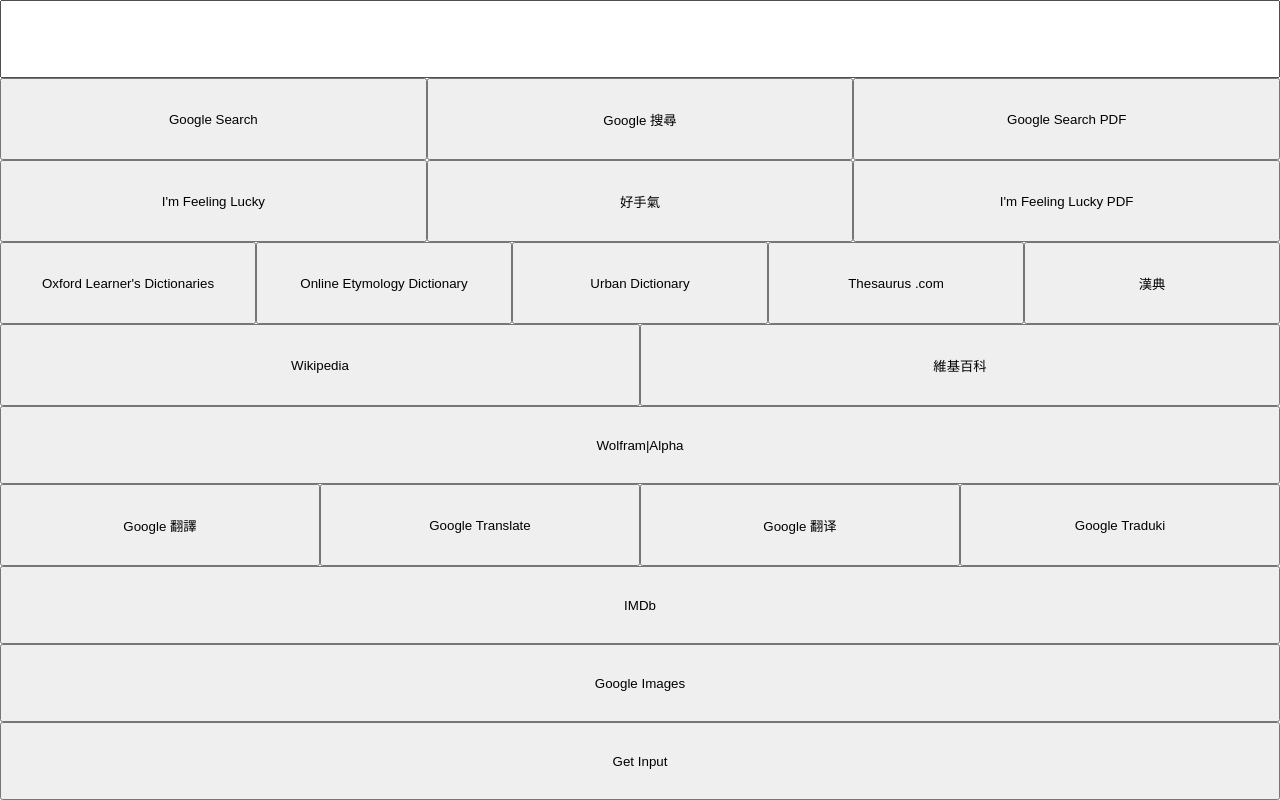
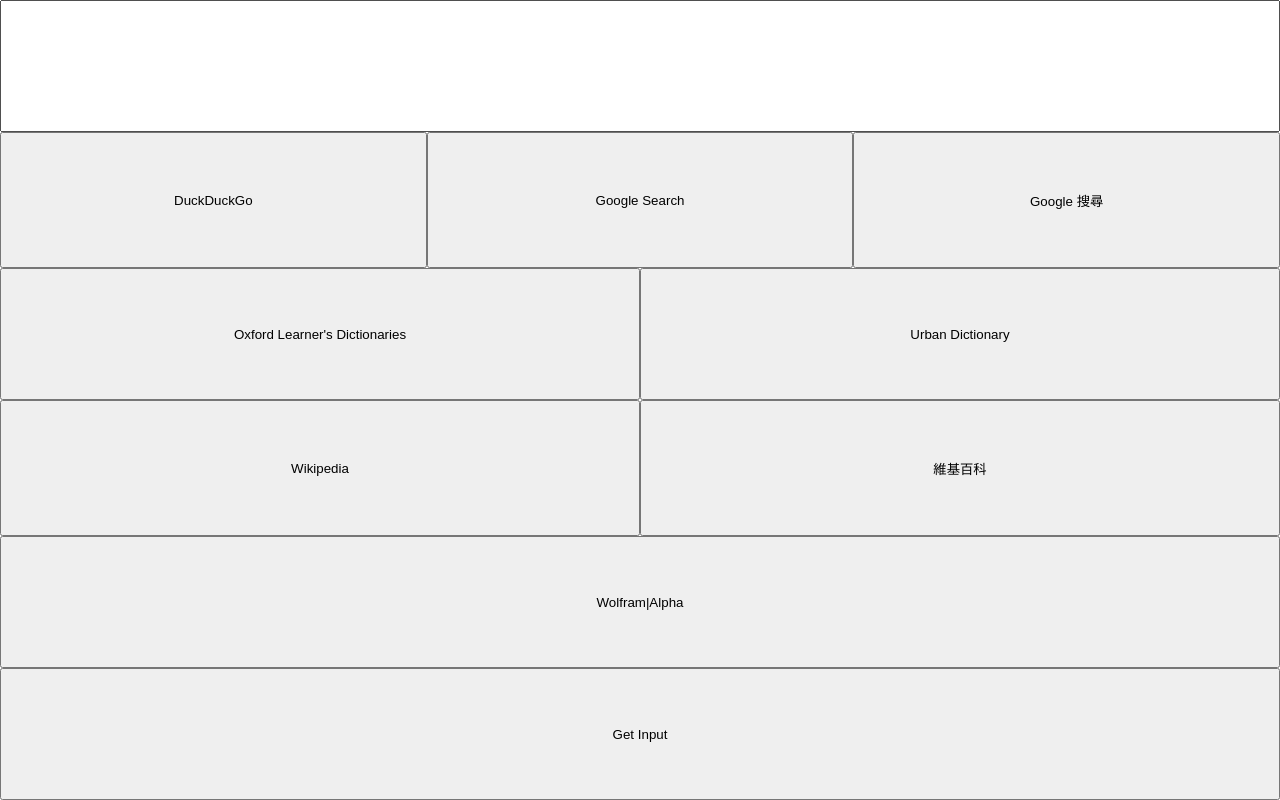
Before and after one commit to sharils/myhp, a plain HTML site: page public/index.html in a window 1280 px wide. Drawn offline with Linux system fonts and the light colour scheme.

Commit message:
Make search list up to date

```diff
--- a/public/index.html
+++ b/public/index.html
@@ -30,35 +30,19 @@
   <form action="">
     <input name="input" />
     <div>
+      <button type="button" value="https://duckduckgo.com/?q=%s">DuckDuckGo</button>
       <button type="button" value="https://encrypted.google.com/search?hl=en&amp;source=hp&amp;biw=&amp;bih=&amp;q=%s&amp;btnG=Google+Search&amp;gbv=2">Google Search</button>
       <button type="button" value="https://www.google.com.tw/search?site=&amp;source=hp&amp;btnG=%E6%90%9C%E5%B0%8B&amp;q=%s&amp;hl=zh-tw&amp;lr=lang_zh-CN|lang_zh-TW">Google 搜尋</button>
-      <button type="button" value="https://encrypted.google.com/search?hl=en&amp;source=hp&amp;biw=&amp;bih=&amp;q=filetype:pdf+%s&amp;btnG=Google+Search&amp;gbv=2">Google Search PDF</button>
-    </div>
-    <div>
-      <button type="button" value="https://encrypted.google.com/search?hl=en&amp;source=hp&amp;biw=&amp;bih=&amp;q=%s&amp;btnI=I%27m+Feeling+Lucky&amp;gbv=1">I'm Feeling Lucky</button>
-      <button type="button" value="https://www.google.com.tw/search?site=&amp;source=hp&amp;q=%s&amp;btnI=%E5%A5%BD%E6%89%8B%E6%B0%A3">好手氣</button>
-      <button type="button" value="https://encrypted.google.com/search?hl=en&amp;source=hp&amp;biw=&amp;bih=&amp;q=filetype:pdf+%s&amp;btnI=I%27m+Feeling+Lucky&amp;gbv=1">I'm Feeling Lucky PDF</button>
     </div>
     <div>
       <button type="button" value="https://www.oxfordlearnersdictionaries.com/search/english/?q=%s">Oxford Learner's Dictionaries</button>
-      <button type="button" value="http://www.etymonline.com/index.php?allowed_in_frame=0&amp;search=%s">Online Etymology Dictionary</button>
       <button type="button" value="https://www.urbandictionary.com/define.php?term=%s">Urban Dictionary</button>
-      <button type="button" value="http://www.thesaurus.com/misspelling?term=%s">Thesaurus .com</button>
-      <button type="button" value="http://m.zdic.net/s/?q=%s">漢典</button>
     </div>
     <div>
       <button type="button" value="https://www.wikipedia.org/search-redirect.php?family=wikipedia&amp;language=en&amp;search=%s&amp;language=en&amp;go=Go">Wikipedia</button>
       <button type="button" value="https://www.wikipedia.org/search-redirect.php?family=wikipedia&amp;language=en&amp;search=%s&amp;language=zh&amp;go=Go">維基百科</button>
     </div>
     <button type="button" value="https://m.wolframalpha.com/input/?i=%s">Wolfram|Alpha</button>
-    <div>
-      <button type="button" value="https://translate.google.com.tw/#auto/zh-TW/%s">Google 翻譯</button>
-      <button type="button" value="https://translate.google.com/#auto/en/%s">Google Translate</button>
-      <button type="button" value="https://translate.google.cn/#auto/zh-CN/%s">Google 翻译</button>
-      <button type="button" value="https://translate.google.com/#auto/eo/%s">Google Traduki</button>
-    </div>
-    <button type="button" value="https://m.imdb.com/find?q=%s">IMDb</button>
-    <button type="button" value="https://www.google.com/search?site=&amp;tbm=isch&amp;source=hp&amp;biw=1920&amp;bih=272&amp;q=%s&amp;oq=%s&amp;gs_l=img.3..0l10.15160.16864.0.17917.4.4.0.0.0.0.142.142.0j1.1.0....0...1ac.1.64.img..3.1.141.q08gka_1yD0">Google Images</button>
     <button type="submit">Get Input</button>
   </form>
   <script async="async" src="index.js"></script>
```
